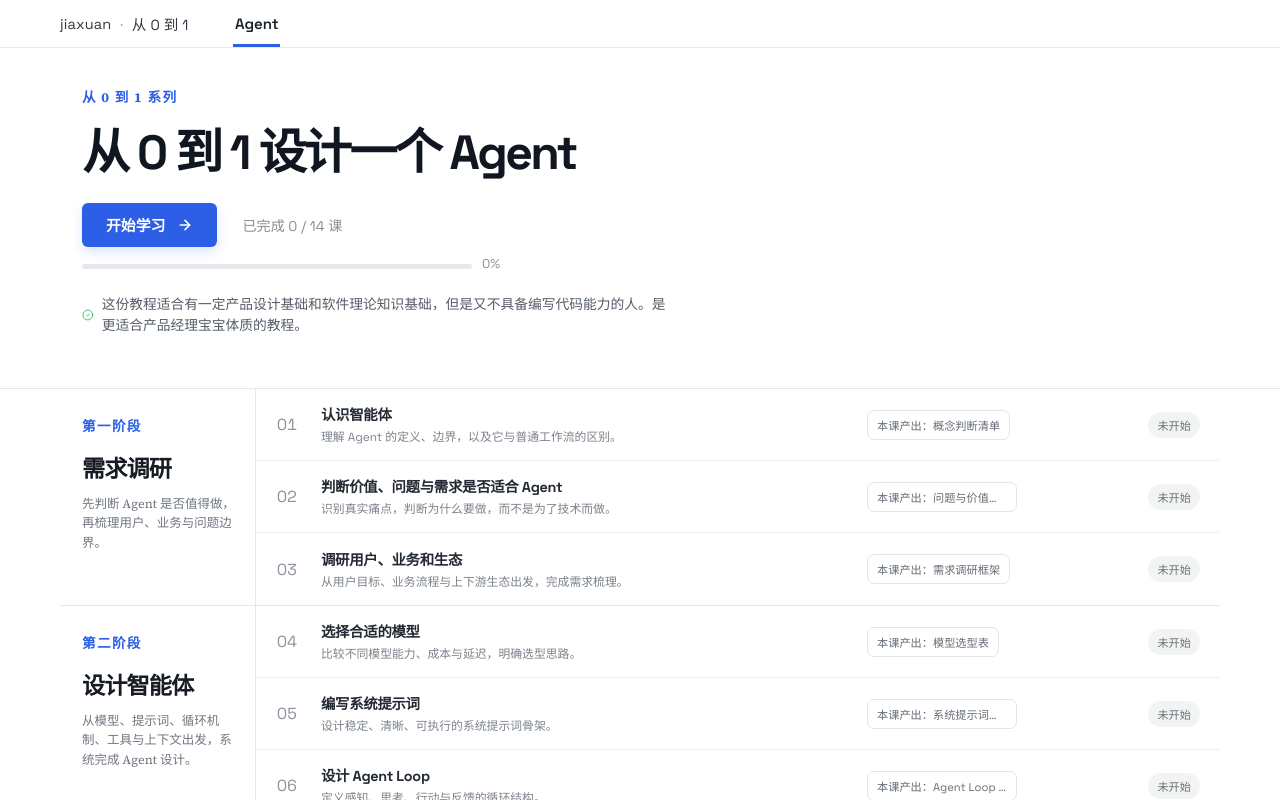
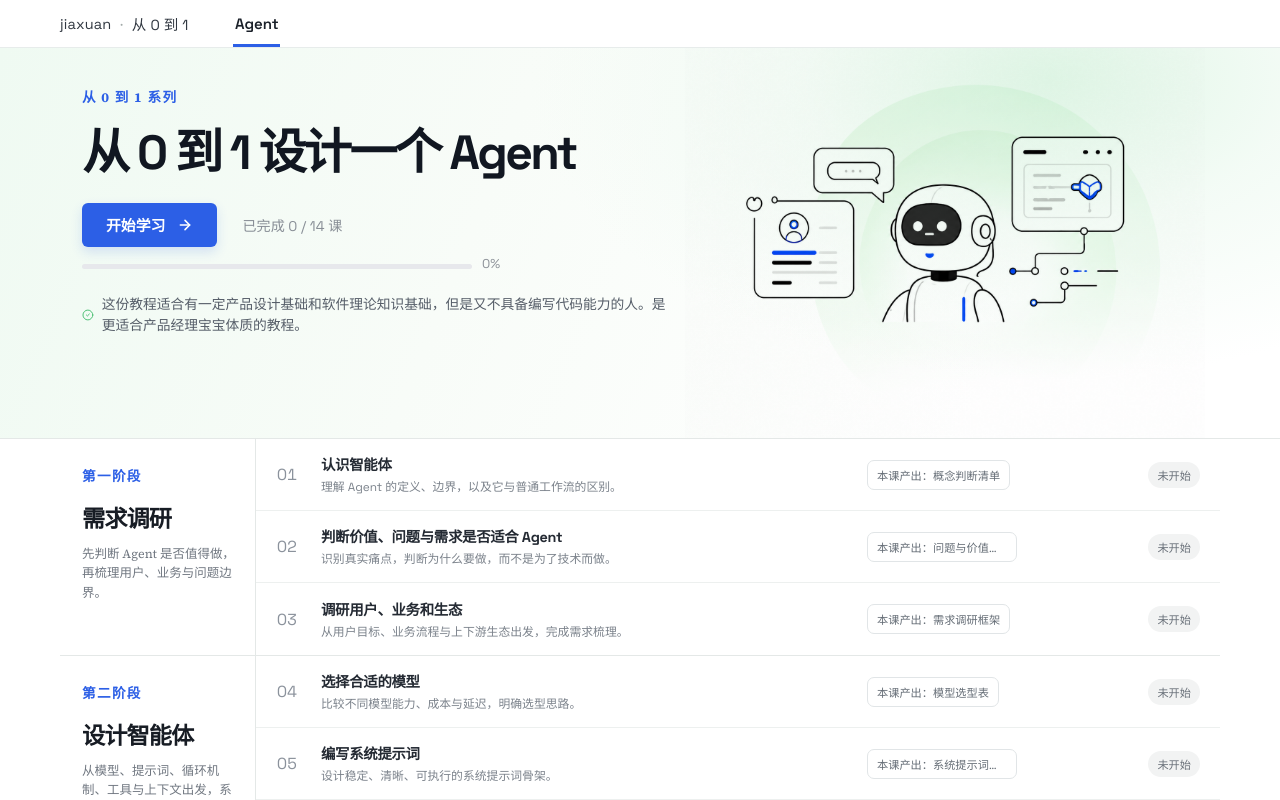
Before and after one commit to woaicat/personal, a Next.js app: page /zero-to-one/agent in a window 1280 px wide. Shown: the top 800 px of the page. Built offline with nearby package versions, Linux system fonts and the light colour scheme; no server answers.

Commit message:
feat(portfolio): add agent course hero illustration

```diff
--- a/app/zero-to-one/agent/_components/AgentCoursePage.tsx
+++ b/app/zero-to-one/agent/_components/AgentCoursePage.tsx
@@ -2,8 +2,10 @@
 
 import { ArrowRight, CheckCircle2 } from "lucide-react";
 import Link from "next/link";
+import Image from "next/image";
 import { useEffect, useMemo, useState } from "react";
 import { agentCurriculum, allAgentLessons } from "../_content/curriculum";
+import courseHeroIllustration from "../插图/agent-course-hero.png";
 import {
   AGENT_LAST_LESSON_KEY,
   AGENT_PROGRESS_KEY,
@@ -94,7 +96,15 @@ export default function AgentCoursePage() {
                 </p>
               </div>
             </div>
-            <div className={styles.heroVisualSpace} aria-hidden="true" />
+            <div className={styles.heroVisualSpace}>
+              <Image
+                className={styles.heroIllustration}
+                src={courseHeroIllustration}
+                alt="Agent 课程插图"
+                priority
+                sizes="(max-width: 680px) 100vw, 46vw"
+              />
+            </div>
           </div>
         </section>
 
--- a/app/zero-to-one/agent/_components/agent-course.module.css
+++ b/app/zero-to-one/agent/_components/agent-course.module.css
@@ -69,8 +69,12 @@
 }
 
 .hero {
+  position: relative;
+  overflow: hidden;
   border-bottom: 1px solid #e4e8e7;
-  background: #fff;
+  background:
+    radial-gradient(ellipse 520px 300px at 82% 8%, rgba(220, 245, 227, 0.9) 0%, rgba(239, 250, 242, 0.72) 48%, rgba(255, 255, 255, 0) 100%),
+    linear-gradient(112deg, #effaf2 0%, #f8fcf8 38%, #fff 78%);
 }
 
 .heroInner {
@@ -183,7 +187,18 @@
 }
 
 .heroVisualSpace {
+  display: flex;
+  align-items: center;
+  justify-content: center;
   min-height: 280px;
+}
+
+.heroIllustration {
+  display: block;
+  width: min(100%, 520px);
+  height: auto;
+  object-fit: contain;
+  mix-blend-mode: multiply;
 }
 
 .curriculum {
@@ -388,6 +403,11 @@
 
   .heroVisualSpace {
     min-height: 86px;
+    margin: -4px auto -18px;
+  }
+
+  .heroIllustration {
+    width: min(100%, 360px);
   }
 
   .progressActionRow {
```
Also changed, not shown: app/zero-to-one/agent/插图/agent-course-hero.png (added), 1 other file (tests, documents, lock files or other folders).
